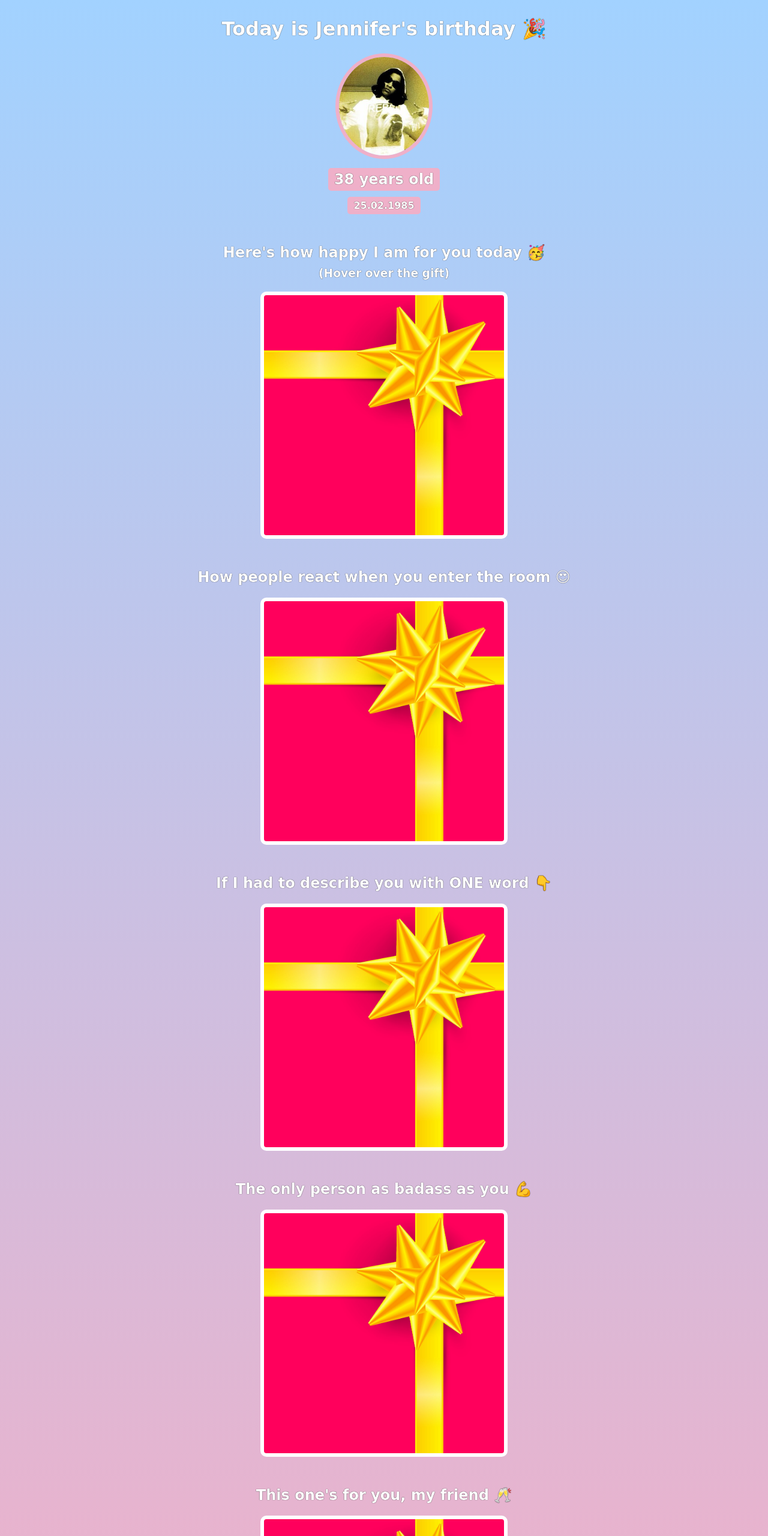
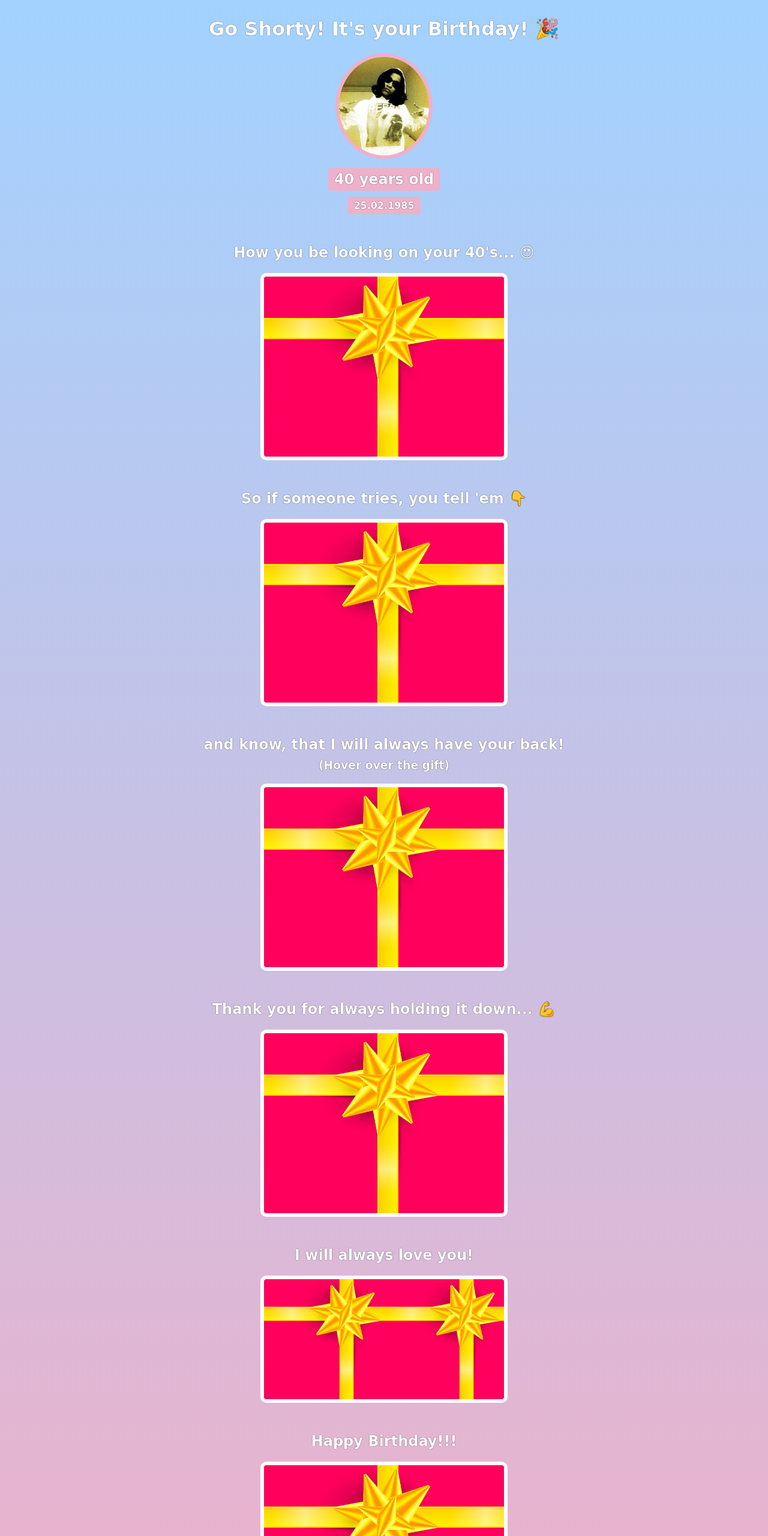
Before and after one commit to Mablizza/birthday-gift-site, a website built with Vite: page index.html in a window 1280 px wide. Shown: the top 2560 px of the page at 60% size. Built offline with nearby package versions, Linux system fonts and the light colour scheme; a web font is replaced by a local one.

Commit message:
changes to Je's Birthday
adjusted gifs and punchlines

```diff
--- a/index.html
+++ b/index.html
@@ -7,36 +7,43 @@
     </head>
     <body>
         <div id="header">
-            <h1>Today is Jennifer's birthday 🎉</h1>
+            <h1>Go Shorty! It's your Birthday! 🎉</h1>
             <img id="bff-img" src="images/1409508284646.jpg">
-            <h2 id="bday-age">38 years old</h2>
+            <h2 id="bday-age">40 years old</h2>
             <h4 id="bday-date">25.02.1985</h4>
         </div>
 
-        <div class="gift-section">
-            <h2 class="gift-title">Here's how happy I am for you today 🥳</h2>
-            <h3 class="gift-hint">(Hover over the gift)</h3>
-            <div class="gift-img" id="gift-img-happy"></div>
-        </div>
+
 
         <div class="gift-section">
-            <h2 class="gift-title">How people react when you enter the room 😍</h2>
+            <h2 class="gift-title">How you be looking on your 40's... 😍</h2>
             <div class="gift-img" id="gift-img-hot"></div>
         </div>
 
         <div class="gift-section">
-            <h2 class="gift-title">If I had to describe you with ONE word 👇</h2>
+            <h2 class="gift-title">So if someone tries, you tell 'em 👇</h2>
             <div class="gift-img" id="gift-img-genius"></div>
         </div>
 
         <div class="gift-section">
-            <h2 class="gift-title">The only person as badass as you 💪</h2>
+            <h2 class="gift-title">and know, that I will always have your back!</h2>
+            <h3 class="gift-hint">(Hover over the gift)</h3>
+            <div class="gift-img" id="gift-img-gotchu"></div>
+        </div>
+
+        <div class="gift-section">
+            <h2 class="gift-title">Thank you for always holding it down... 💪</h2>
             <div class="gift-img" id="gift-img-badass"></div>
         </div>
 
          <div class="gift-section">
-            <h2 class="gift-title">This one's for you, my friend 🥂</h2>
+            <h2 class="gift-title">I will always love you!</h2>
             <div class="gift-img" id="gift-img-cheers"></div>
+        </div>
+
+        <div class="gift-section">
+            <h2 class="gift-title">Happy Birthday!!!</h2>
+            <div class="gift-img" id="gift-img-happy"></div>
         </div>
 
         <p id="footer">Want to create your own Birthday GIFt site? Take <a href="https://scrimba.com/learn/htmlandcss" target="_blank">this HTML & CSS course.</a></p>
--- a/styles.css
+++ b/styles.css
@@ -55,31 +55,46 @@ h1, h2, h3, h4, p {
 .gift-img {
     margin: 20px auto;
     max-width: 400px;
-    height: 400px;
+    height: 300px;
     border: 6px solid white;
     border-radius: 10px;
     background-image: url("images/gift-cover.jpg");
-    background-size: cover;
+    background-size: contain;
 }
 
-#gift-img-happy:hover {
-    background-image: url("images/happy.gif");
+#gift-img-gotchu:hover,
+#gift-img-gotchu:active {
+    background-image: url("images/Gotchu.gif");
+    max-width: 31rem;
+    height: 276px;
 }
 
-#gift-img-hot:hover {
+#gift-img-hot:hover,
+#gift-img-hot:active {
     background-image: url("images/hot.gif");
+    height: 400px;
 }
 
-#gift-img-genius:hover {
+#gift-img-genius:hover,
+#gift-img-genius:active {
     background-image: url("images/genius.gif");
+    height: 224px;
+}
+
+#gift-img-happy:hover,
+#gift-img-happy:active {
+    background-image: url("images/happy.gif");
+    height: 310px;
 }
 
 #gift-img-badass:hover {
     background-image: url("images/badass.gif");
 }
 
-#gift-img-cheers:hover {
+#gift-img-cheers:hover,
+#gift-img-cheers:active{
     background-image: url("images/cheers.gif");
+    height: 410px;
 }
 
 #footer {
```
Also changed, not shown: images/Gotchu.gif (added), images/happy.gif, 4 other files.
